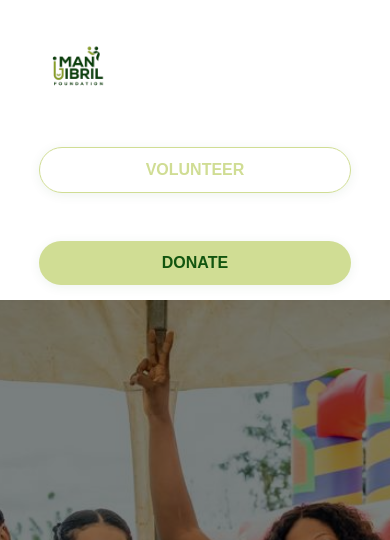
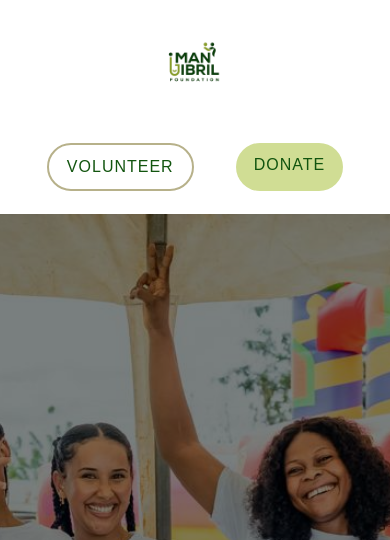
Before and after one commit to PrinceAmoakoBannerman/NGO, a Django app: page / in a window 390 px wide. Shown: the top 540 px of the page. Run offline with Django 5.2, Linux system fonts and the light colour scheme.

Commit message:
Update index.html and styles for navbar, buttons, and theme

```diff
--- a/accounts/templates/accounts/index.html
+++ b/accounts/templates/accounts/index.html
@@ -40,143 +40,94 @@
 
 
 
-   .btn.profile, .btn.donate, .btn.volunteer {
-  border-radius: 32px;
-  padding: 10px 28px;
-  font-size: 1rem;
-  font-weight: bold;
+  .navbar {
+  display: flex;
+  align-items: center;r
+  justify-content: space-between;
+  padding: 12px 24px;
+  background: transparent;
+  width: 100%;
+  position: relative;
+  z-index: 10;
+}
+
+.logo img {
+  max-width: 160px;
+  height: auto;
+  display: block;
+}
+
+.nav-buttons {
+  display: flex;
+  gap: 32px;
+}
+
+.btn.volunteer {
+  background: transparent;
+  color: #12550f;
+  border: 2px solid #b7b18a;
+  border-radius: 40px;
+  padding: 18px 60px;
+  font-size: 1.3rem;
+  font-weight: 500;
+  letter-spacing: 1px;
   transition: background 0.2s, color 0.2s;
-  text-decoration: none;
-  box-shadow: 0 2px 12px rgba(18,85,15,0.07);
-  display: inline-block;
-  text-align: center;
 }
-.btn.profile, .btn.donate {
-  background-color: #d0dd94;
+
+.btn.volunteer:hover {
+  background: #12550f;
+  color: #3d2a13;
+}
+
+.btn.donate, .btn.profile {
+  background: #d0dd94;
   color: #12550f;
   border: none;
+  border-radius: 27px;
+  padding: 10px 60px;
+  font-size: 1.3rem;
+  font-weight: 500;
+  letter-spacing: 1px;
+  transition: background 0.2s, color 0.2s;
 }
-.btn.profile:hover, .btn.donate:hover {
-  background-color: #12550f;
-  color: #fff;
 
+.btn.donate:hover, .btn.profile:hover {
+  background: #12550f;
+  color: #e6f4ea;
+}
 
-  .hero-message {
-  position: absolute;
-  top: 32px;
-  left: 50%;
-  transform: translateX(-50%);
-  background: rgba(230, 249, 230, 0.95);
-  color: #12550f;
-  border-left: 6px solid #12550f;
-  font-size: 1.08rem;
-  font-family: 'Segoe UI', Arial, sans-serif;
-  padding: 10px 28px;
-  border-radius: 10px;
-  box-shadow: 0 2px 12px rgba(18,85,15,0.07);
-  max-width: 340px;
-  font-weight: 600;
-  letter-spacing: 0.3px;
-  z-index: 50;
-}
+/* Responsive for mobile */
 @media (max-width: 600px) {
-  .hero-message {
-    top: 12px;
-    font-size: 0.95rem;
-    padding: 7px 12px;
-    max-width: 95vw;
+  .navbar {
+    flex-direction: row;
+    padding: 8px 8px;
+  }
+  .logo img {
+    max-width: 110px;
+  }
+  .nav-buttons {
+    gap: 12px;
+  }
+  .btn.volunteer, .btn.donate, .btn.profile {
+    padding: 10px 18px;
+    font-size: 1rem;
+    border-radius: 28px;
   }
 }
 
-.volunteer-popup-overlay {
-  position: fixed;
-  top: 0; left: 0; right: 0; bottom: 0;
-  background: rgba(18,85,15,0.12);
-  display: flex;
-  align-items: center;
-  justify-content: center;
-  z-index: 9999;
-}
-.btn.volunteer {
-  background: #fff;
-  color: #c6d57e;
-  border: 2px solid #c6d57e;
-  border-radius: 32px;
-  padding: 14px 38px;
-  font-weight: bold;
-  font-size: 1.08rem;
-  transition: background 0.2s, color 0.2s;
-}
-.btn.volunteer:hover {
-  background: #c6d57e;
-  color: #12550f;
-}
-.volunteer-popup-box {
-  background: #e6f9e6;
-  border-radius: 16px;
-  box-shadow: 0 2px 24px rgba(18,85,15,0.13);
-  padding: 32px 24px;
-  max-width: 340px;
-  text-align: center;
-  color: #12550f;
-  font-family: 'Segoe UI', Arial, sans-serif;
-}
-.volunteer-popup-box h3 {
-  margin-bottom: 12px;
-  font-size: 1.3rem;
-  color: #12550f;
-}
-.volunteer-popup-box p {
-  margin-bottom: 18px;
-  font-size: 1.05rem;
-}
-.logo img {
-  max-width: 170px;
-  height: auto;
-  transition: max-width 0.2s;
-}
-
-@media (max-width: 600px) {
-  .navbar {
-    flex-direction: column;
-    align-items: center;
-    padding: 0 8px;
-  }
-  .logo {
-    width: 100%;
-    display: flex;
-    justify-content: center;
-    margin-bottom: 12px;
-    order: -1; /* Ensures logo appears above buttons */
-  }
-  .nav-buttons {
-    width: 100%;
-    flex-direction: column;
-    gap: 10px;
-    align-items: center;
-  }
-  .btn.volunteer, .btn.donate, .btn.profile {
-    width: 90vw;
-    max-width: 220px;
-    padding: 10px 0;
-    font-size: 1rem;
-  }
-}
 
   </style>
 </head>
 <body>
   <body>
- <nav class="navbar" style="display: flex; align-items: center; justify-content: space-between; padding: 12px 24px 0 24px; background: #fff; z-index: 10; position: relative;">
-  <div class="logo" style="margin-right: 18px;">
-    <img src="{% static 'images/imanJ.png' %}" alt="ImanJibril" style="max-width:110px; height:auto;">
+ <nav class="navbar">
+  <div class="logo">
+    <img src="{% static 'images/imanJ.png' %}" alt="ImanJibril">
   </div>
-  <div class="nav-buttons" style="display: flex; gap: 18px;">
+  <div class="nav-buttons">
+    <a href="{% url 'volunteer' %}" class="btn volunteer">VOLUNTEER</a>
     {% if user.is_authenticated %}
-      <a href="{% url 'volunteer' %}" class="btn volunteer">VOLUNTEER</a>
       <a href="{% url 'profile' %}" class="btn profile">PROFILE</a>
-    {% else %}
-      <a href="{% url 'signin' %}" class="btn volunteer">VOLUNTEER</a>
     {% endif %}
     <a href="{% url 'donate' %}" class="btn donate">DONATE</a>
   </div>
```
